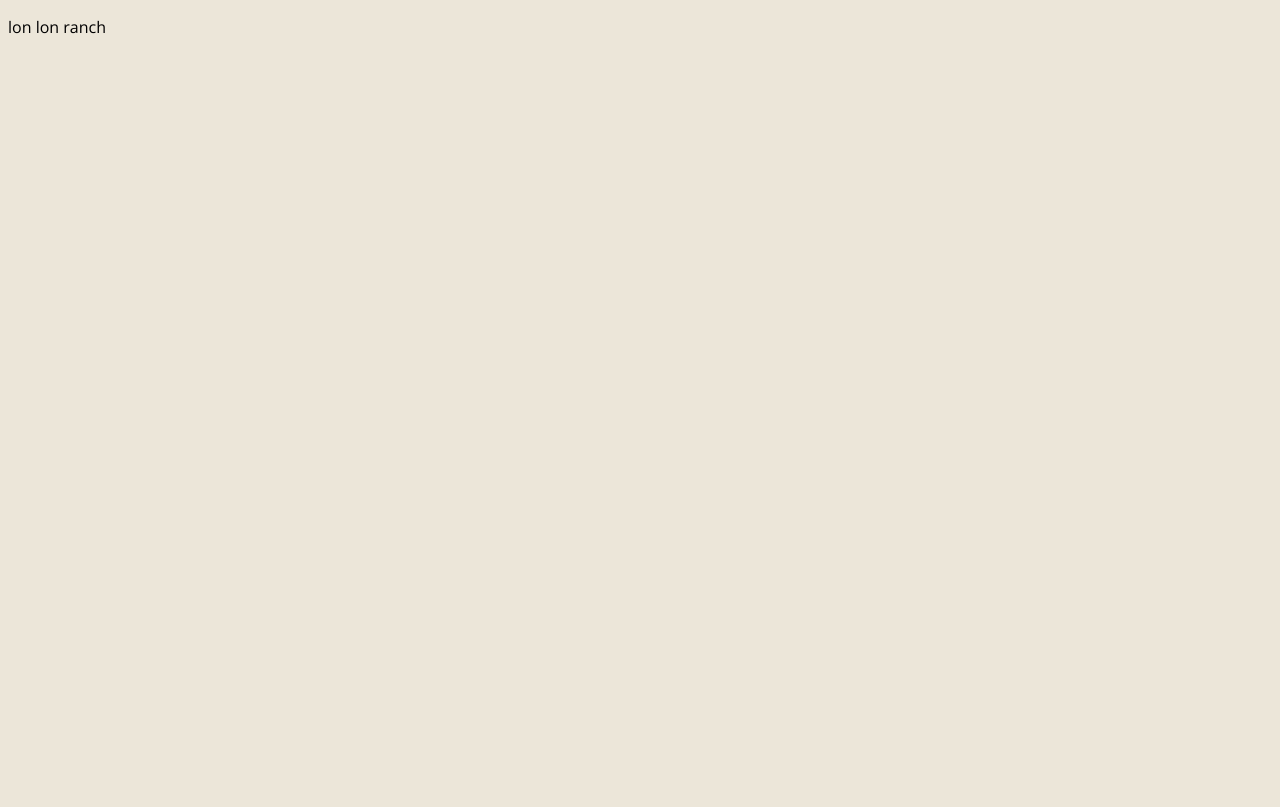
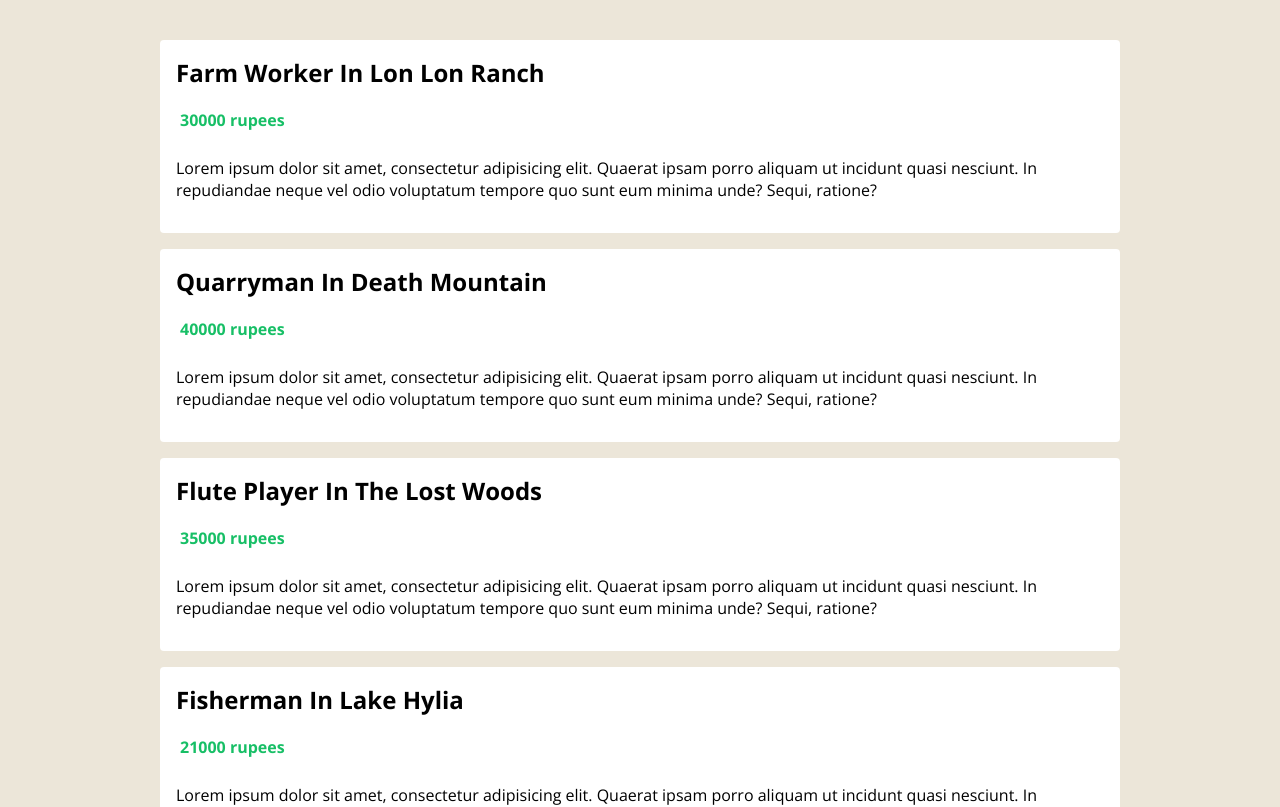
Before and after one commit to onurkantarci/hyrule-jobs, a Vue app: page / in a window 1280 px wide. Shown: the top 807 px of the page. Built offline with nearby package versions, Linux system fonts and the light colour scheme.

Commit message:
feat: Create JobList

```diff
--- a/src/App.vue
+++ b/src/App.vue
@@ -1,16 +1,17 @@
 <template>
   <div class="app">
-    <p>{{ jobs[0].location }}</p>
+    <JobList :jobs="jobs" />
   </div>
 </template>
 
 <script lang="ts">
 import { defineComponent, reactive, ref, toRefs } from "vue";
-import Job from "./types/job";
+import JobList from "./components/JobList.vue";
+import Job from "./types/Job";
 
 export default defineComponent({
   name: "App",
-  components: {},
+  components: { JobList },
   setup() {
     const jobs = ref<Job[]>([
       {
--- /dev/null
+++ b/src/components/JobList.vue
@@ -0,0 +1,66 @@
+<template>
+  <div class="job-list">
+    <ul>
+      <li v-for="job in jobs" :key="job.id">
+        <h2>{{ job.title }} in {{ job.location }}</h2>
+        <div class="salary">
+          <p>{{ job.salary }} rupees</p>
+        </div>
+        <div class="description">
+          <p>
+            Lorem ipsum dolor sit amet, consectetur adipisicing elit. Quaerat
+            ipsam porro aliquam ut incidunt quasi nesciunt. In repudiandae neque
+            vel odio voluptatum tempore quo sunt eum minima unde? Sequi,
+            ratione?
+          </p>
+        </div>
+      </li>
+    </ul>
+  </div>
+</template>
+
+<script lang="ts">
+import { defineComponent, PropType } from "vue";
+import Job from "@/types/Job";
+
+export default defineComponent({
+  props: {
+    jobs: {
+      required: true,
+      type: Array as PropType<Job[]>,
+    },
+  },
+});
+</script>
+
+<style scoped>
+.job-list {
+  max-width: 960px;
+  margin: 40px auto;
+}
+.job-list ul {
+  padding: 0;
+}
+.job-list li {
+  list-style-type: none;
+  background: white;
+  padding: 16px;
+  margin: 16px 0;
+  border-radius: 4px;
+}
+.job-list h2 {
+  margin: 0 0 10px;
+  text-transform: capitalize;
+}
+.salary {
+  display: flex;
+}
+.salary img {
+  width: 30px;
+}
+.salary p {
+  color: #17bf66;
+  font-weight: bold;
+  margin: 10px 4px;
+}
+</style>
```
